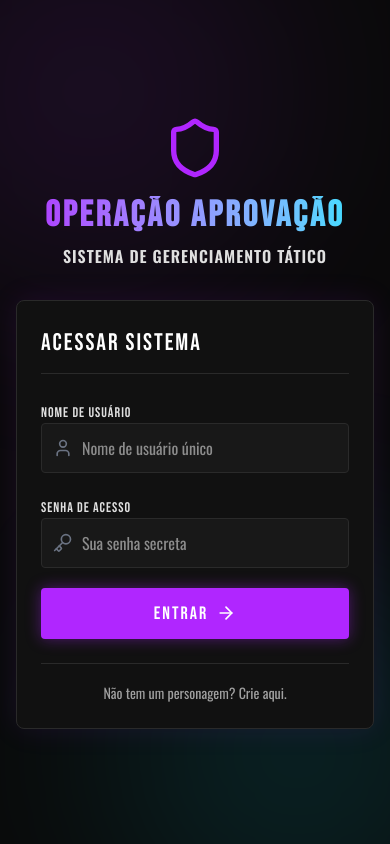
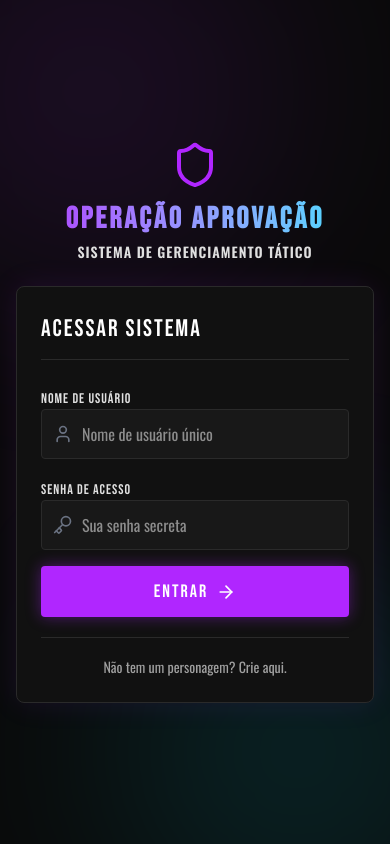
Before and after one commit to Lucas-Medeiros-ADS/sistema_aprovacao, a Next.js app: page /login in a window 390 px wide. Built offline with nearby package versions, Linux system fonts and the light colour scheme; no server answers.

Commit message:
responsividade

```diff
--- a/src/app/login/page.tsx
+++ b/src/app/login/page.tsx
@@ -39,25 +39,25 @@ export default function LoginPage() {
   };
 
   return (
-    <div className="min-h-screen bg-system-bg flex items-center justify-center p-4 relative overflow-hidden">
+    <div className="min-h-screen bg-system-bg flex items-center justify-center p-4 md:p-8 relative overflow-y-auto overflow-x-hidden custom-scrollbar">
       {/* Background decorations */}
-      <div className="absolute top-[-100px] left-[-100px] w-96 h-96 bg-[#B026FF]/10 rounded-full blur-[100px] pointer-events-none" />
-      <div className="absolute bottom-[-100px] right-[-100px] w-96 h-96 bg-[#00E5FF]/10 rounded-full blur-[100px] pointer-events-none" />
+      <div className="absolute top-[-100px] left-[-100px] w-96 h-96 bg-[#B026FF]/10 rounded-full blur-[100px] pointer-events-none fixed" />
+      <div className="absolute bottom-[-100px] right-[-100px] w-96 h-96 bg-[#00E5FF]/10 rounded-full blur-[100px] pointer-events-none fixed" />
 
-      <div className="w-full max-w-md z-10 animate-fade-in">
-        <div className="text-center mb-8">
-          <div className="flex justify-center mb-4">
-            <Shield className="w-16 h-16 text-[#B026FF] glow-text" />
+      <div className="w-full max-w-md z-10 animate-fade-in my-auto">
+        <div className="text-center mb-6">
+          <div className="flex justify-center mb-3">
+            <Shield className="w-12 h-12 md:w-16 md:h-16 text-[#B026FF] glow-text" />
           </div>
-          <h1 className="text-4xl font-title tracking-[3px] font-bold text-transparent bg-clip-text bg-gradient-to-r from-[#B026FF] to-[#00E5FF] uppercase">
+          <h1 className="text-3xl md:text-4xl font-title tracking-[3px] font-bold text-transparent bg-clip-text bg-gradient-to-r from-[#B026FF] to-[#00E5FF] uppercase">
             Operação Aprovação
           </h1>
-          <p className="font-body font-semibold text-[#E0E0E0] text-[16px] mt-2 tracking-[1px] uppercase">
+          <p className="font-body font-semibold text-[#E0E0E0] text-[14px] md:text-[16px] mt-1 md:mt-2 tracking-[1px] uppercase">
             Sistema de Gerenciamento Tático
           </p>
         </div>
 
-        <div className="bg-[#111] border border-[#2A2A2A] rounded-lg p-6 md:p-8 shadow-[0_0_30px_rgba(176,38,255,0.1)]">
+        <div className="bg-[#111] border border-[#2A2A2A] rounded-lg p-6 shadow-[0_0_30px_rgba(176,38,255,0.1)]">
           <h2 className="font-title text-[24px] tracking-[2px] text-white uppercase mb-6 border-b border-[#2A2A2A] pb-3">
             {isLogin ? "Acessar Sistema" : "Criar Personagem"}
           </h2>
@@ -68,8 +68,8 @@ export default function LoginPage() {
             </div>
           )}
 
-          <form onSubmit={handleSubmit} className="space-y-5">
-            <div className="space-y-2">
+          <form onSubmit={handleSubmit} className="space-y-4">
+            <div className="space-y-1 md:space-y-2">
               <label className="font-title tracking-[1px] text-[#E0E0E0] text-[14px]">NOME DE USUÁRIO</label>
               <div className="relative">
                 <User className="absolute left-3 top-1/2 -translate-y-1/2 w-5 h-5 text-gray-500" />
@@ -109,7 +109,7 @@ export default function LoginPage() {
             </button>
           </form>
 
-          <div className="mt-6 text-center border-t border-[#2A2A2A] pt-4">
+          <div className="mt-5 text-center border-t border-[#2A2A2A] pt-4">
             <button
               onClick={() => {
                 setIsLogin(!isLogin);
```
